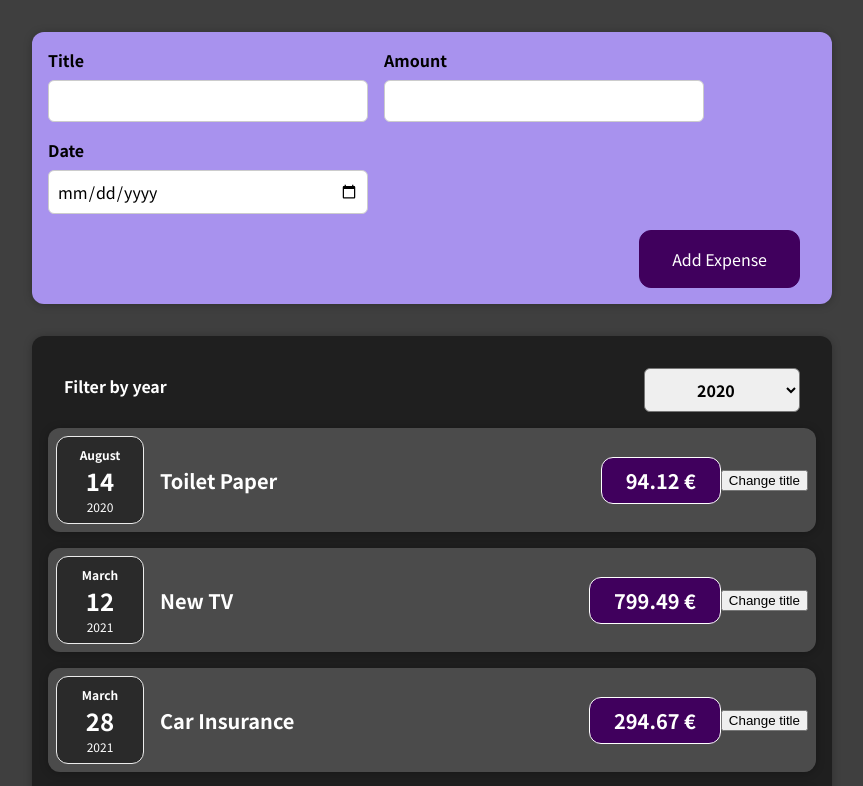
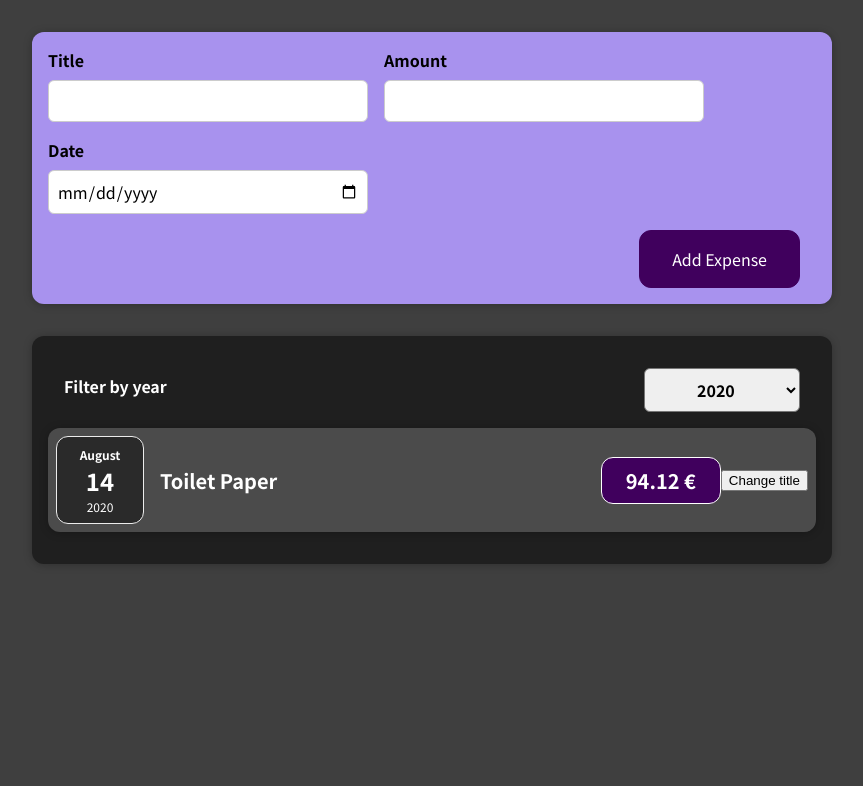
Before and after one commit to willl-8523/React-starting-setup, a React (Create React App) app: page / in a window 1280 px wide. Shown: the top 786 px of the page, without its empty margins (208-1071 px from the left). Built offline with nearby package versions, Linux system fonts and the light colour scheme.

Commit message:
Filtered expenses with a select value

```diff
--- a/src/components/Expenses/Expenses.js
+++ b/src/components/Expenses/Expenses.js
@@ -14,7 +14,7 @@ const Expenses = (props) => {
     setSelectedValue(selectedYear);
   };
 
-
+  const filterExpenses = props.expenses.filter(expense => (expense.date.getFullYear()).toString() === selectedValue);
 
   return (
     <Card className="expenses">
@@ -22,7 +22,7 @@ const Expenses = (props) => {
         onSelectValue={selectedValue}
         onFilteredChange={filteredChangeHandler}
       />
-      {props.expenses.map((expense) => (
+      {filterExpenses.map((expense) => (
         <ExpenseItem
           key={expense.id}
           title={expense.title}
```
